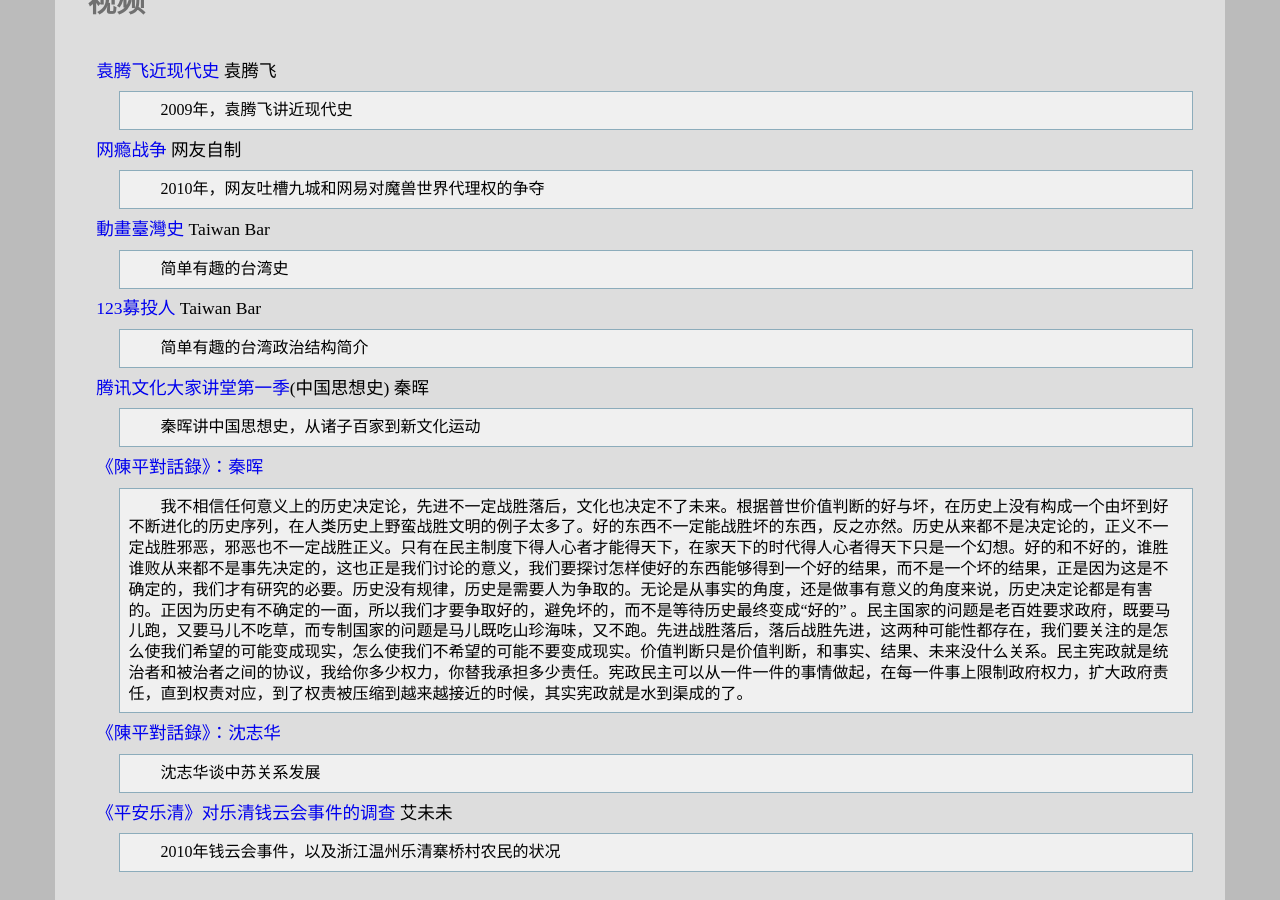
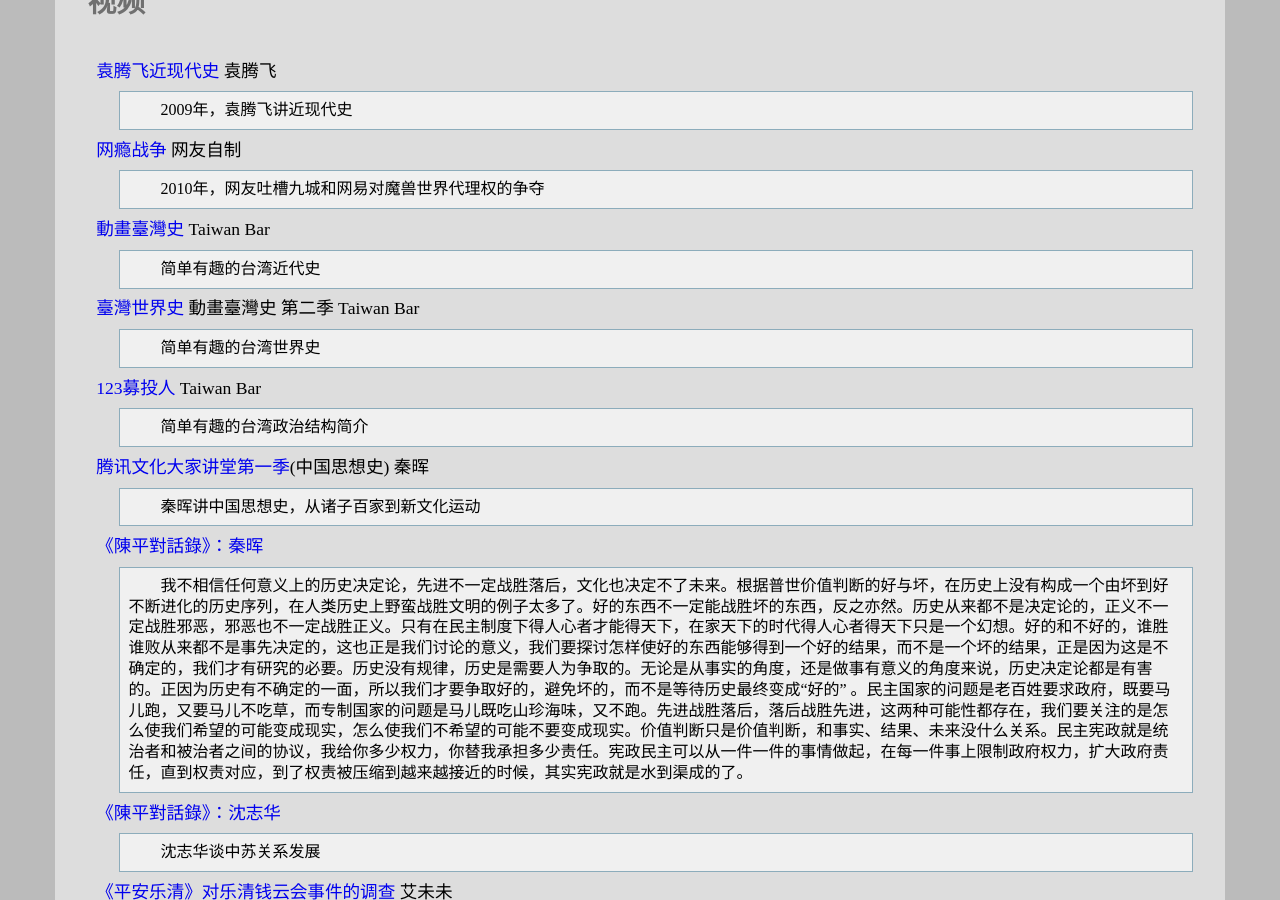
Before and after one commit to leiqin/leiqin.github.io, a Jekyll site: the page built from shoucang/history.markdown, in a window 1280 px wide and 900 px high, scrolled down 7748 px. Built offline with Jekyll 4.4.1, drawn with Linux system fonts in a browser that asks for light colours.

Commit message:
+ 添加以史为镜 台湾世界史

```diff
--- a/shoucang/history.markdown
+++ b/shoucang/history.markdown
@@ -148,7 +148,10 @@ NHK纪录片：年轻人的“反叛” 香港占中75天
 :	2010年，网友吐槽九城和网易对魔兽世界代理权的争夺
 
 [動畫臺灣史](http://movie.douban.com/subject/26631375/) Taiwan Bar
-:	简单有趣的台湾史
+:	简单有趣的台湾近代史
+
+[臺灣世界史](http://movie.douban.com/subject/26631375/) 動畫臺灣史 第二季 Taiwan Bar
+:	简单有趣的台湾世界史
 
 [123募投人](https://www.youtube.com/playlist?list=PLwItru4bLdHw_5CrKKgPHxopRdLc-hoXO) Taiwan Bar
 :	简单有趣的台湾政治结构简介
```
